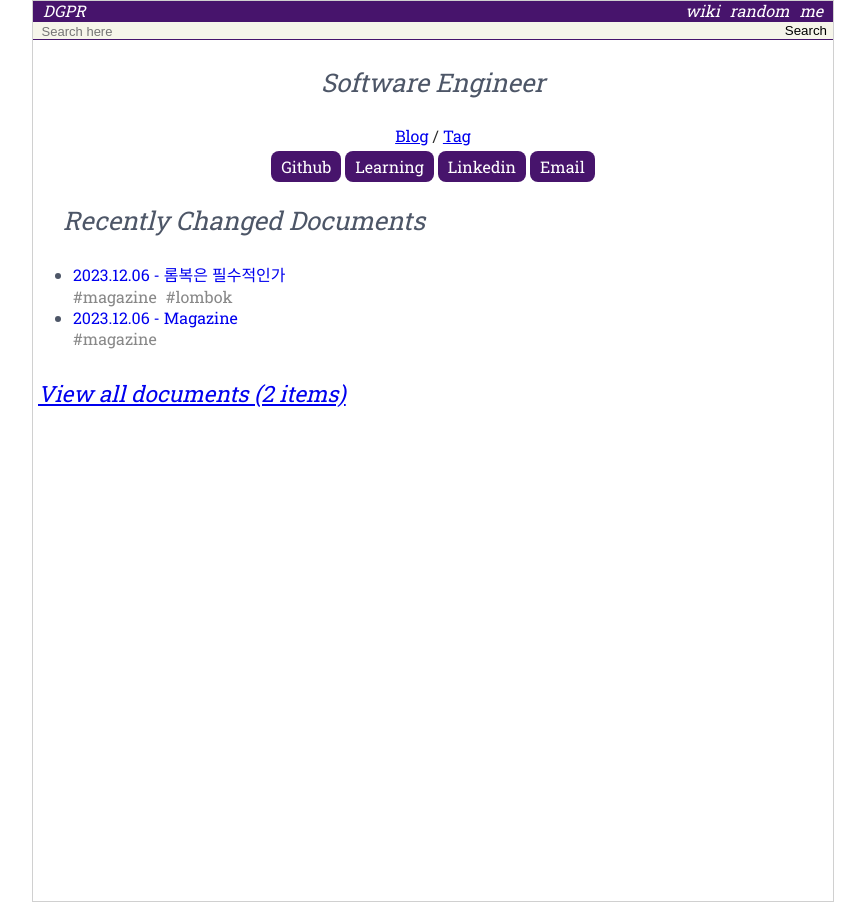
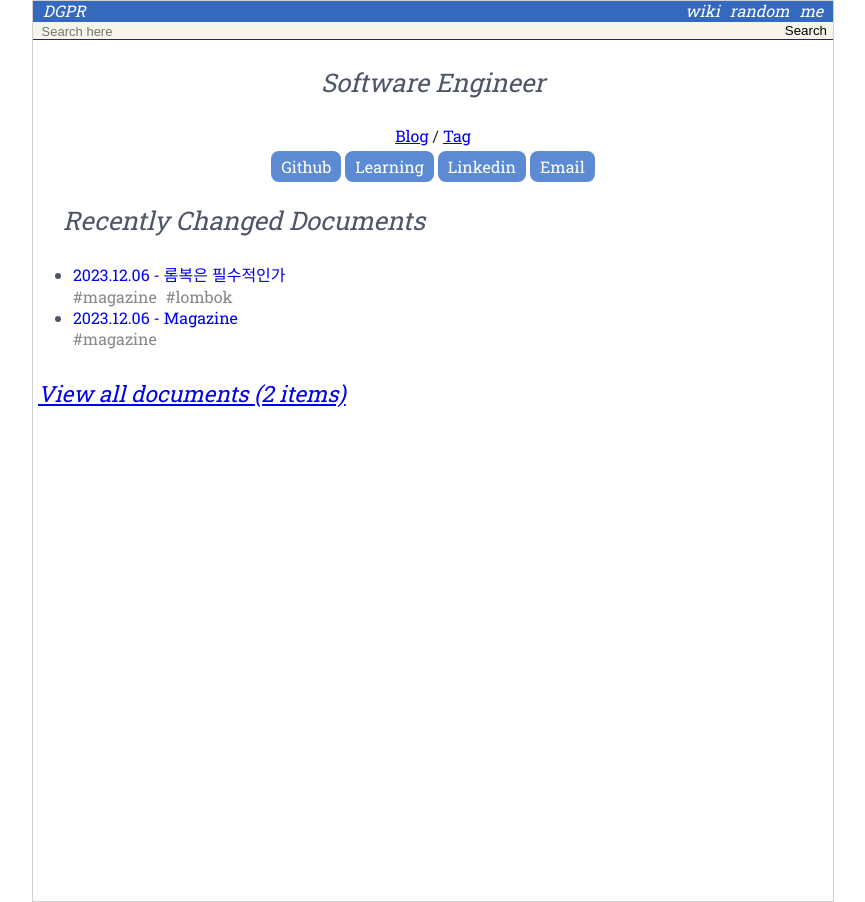
Before and after one commit to dgnppr/dgnppr.github.io, a Jekyll site: the page built from index.html, in a window 1280 px wide. Shown: the whole page, without its empty margins (207-1072 px from the left). Built offline with Jekyll 4.4.1, drawn with Linux system fonts in a browser that asks for light colours.

Commit message:
Change theme color

```diff
--- a/_sass/_index.scss
+++ b/_sass/_index.scss
@@ -9,8 +9,9 @@
 .contact {
     margin-top: 10px;
     text-align: center;
+
     a {
-        background: $theme-color;
+        background: #5c8ad3;
         color: #FFFFFF;
         padding: 5px 10px;
         text-decoration: none;
--- a/_sass/_site-menu-bar.scss
+++ b/_sass/_site-menu-bar.scss
@@ -1,7 +1,7 @@
 /* 사이트 최상단 메뉴 바 + 구글 검색 */
 
 .header {
-    background-color: $theme-color;
+    background-color: #3469BE;
 
     &:after {
         clear: both;
@@ -18,6 +18,7 @@
         padding-left: 10px;
         font-style: italic;
     }
+
     // 사이트 이름 (오른쪽: index, random, me)
     .site-title-right {
         float: right;
@@ -41,6 +42,7 @@ div.search {
     border-bottom: 1px solid $theme-color;
     line-height: 1;
 }
+
 .searchInput {
     box-sizing: border-box;
     background-color: transparent;
```
Also changed, not shown: 3 other files.
